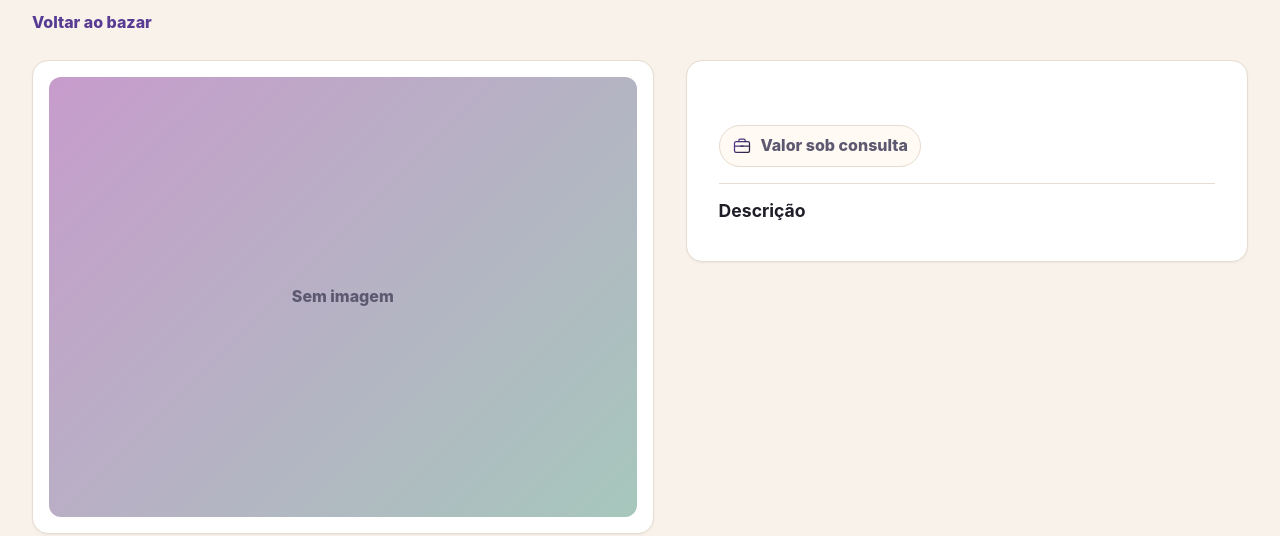
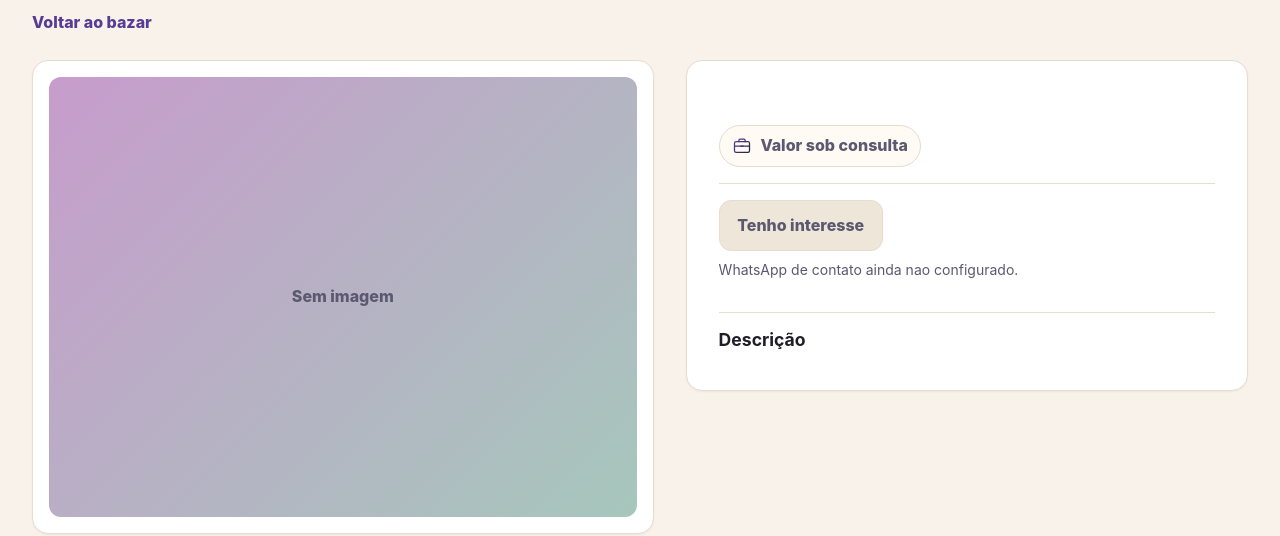
Before and after one commit to joaomafraa/Entrelinhas, a Django app: template templates/bazar/detalhe.html in a window 1280 px wide. Shown: the part 131-667 px from the top of the page. Run offline with Django 3.2, Linux system fonts and the light colour scheme; the template is opened without the code that fills it, so the values that code supplies are empty.

Commit message:
feat: adiciona whatsapp no bazar

```diff
--- a/inscricoes/admin.py
+++ b/inscricoes/admin.py
@@ -81,6 +81,7 @@ class ProdutoAdmin(admin.ModelAdmin):
         'nome',
         'categoria',
         'preco',
+        'whatsapp_contato',
         'ativo',
         'data_criacao',
     )
@@ -88,6 +89,7 @@ class ProdutoAdmin(admin.ModelAdmin):
     search_fields = (
         'nome',
         'categoria',
+        'whatsapp_contato',
     )
 
     list_filter = (
--- a/inscricoes/models.py
+++ b/inscricoes/models.py
@@ -232,6 +232,7 @@ class Produto(models.Model):
     descricao = models.TextField()
     preco = models.DecimalField(max_digits=10, decimal_places=2)
     categoria = models.CharField(max_length=80)
+    whatsapp_contato = models.CharField(max_length=20, blank=True)
     imagem_nome = models.CharField(max_length=255, blank=True)
     imagem_tipo = models.CharField(max_length=100, blank=True)
     imagem_conteudo = models.BinaryField(blank=True, null=True, editable=False)
--- a/static/css/components.css
+++ b/static/css/components.css
@@ -2686,6 +2686,53 @@ footer,
     display: block;
 }
 
+.bazar-detail__contact {
+    display: grid;
+    gap: 0.55rem;
+    padding: 1rem 0;
+    border-top: 1px solid var(--border);
+}
+
+.bazar-detail__contact small {
+    color: var(--muted-foreground);
+    line-height: 1.45;
+}
+
+.bazar-whatsapp-button {
+    width: max-content;
+    display: inline-flex;
+    align-items: center;
+    justify-content: center;
+    min-height: 46px;
+    padding: 0.75rem 1.1rem;
+    color: #ffffff;
+    background: #2f7a4f;
+    border: 1px solid #2f7a4f;
+    border-radius: var(--radius);
+    font-weight: 800;
+    box-shadow: var(--shadow-sm);
+    transition: background var(--transition-base), border-color var(--transition-base), transform var(--transition-base);
+}
+
+.bazar-whatsapp-button:hover,
+.bazar-whatsapp-button:focus {
+    color: #ffffff;
+    background: #24633f;
+    border-color: #24633f;
+    transform: translateY(-1px);
+}
+
+.bazar-whatsapp-button--disabled,
+.bazar-whatsapp-button--disabled:hover,
+.bazar-whatsapp-button--disabled:focus {
+    color: var(--muted-foreground);
+    background: var(--muted);
+    border-color: var(--border);
+    box-shadow: none;
+    cursor: not-allowed;
+    transform: none;
+}
+
 .bazar-detail__description {
     display: grid;
     gap: 0.5rem;
--- a/templates/bazar/detalhe.html
+++ b/templates/bazar/detalhe.html
@@ -51,6 +51,30 @@
                 </p>
             {% endif %}
 
+            <div class="bazar-detail__contact">
+                {% if whatsapp_disponivel %}
+                    <a
+                        href="{{ whatsapp_url }}"
+                        class="bazar-whatsapp-button"
+                        target="_blank"
+                        rel="noopener noreferrer"
+                    >
+                        Tenho interesse
+                    </a>
+                {% else %}
+                    <button class="bazar-whatsapp-button bazar-whatsapp-button--disabled" type="button" disabled>
+                        Tenho interesse
+                    </button>
+                {% endif %}
+                <small>
+                    {% if whatsapp_disponivel %}
+                        Abre o WhatsApp com uma mensagem pronta sobre este item.
+                    {% else %}
+                        WhatsApp de contato ainda nao configurado.
+                    {% endif %}
+                </small>
+            </div>
+
             <div class="bazar-detail__description">
                 <h2>Descrição</h2>
                 <p>{{ item.descricao }}</p>
```
Also changed, not shown: configuracoes/settings.py (+7 -0 lines), inscricoes/forms.py (+22 -0 lines), inscricoes/views.py (+39 -3 lines), inscricoes/migrations/0015_produto_whatsapp_contato.py (added), 1 other file.
